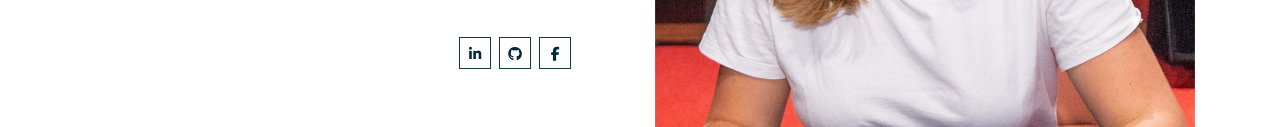
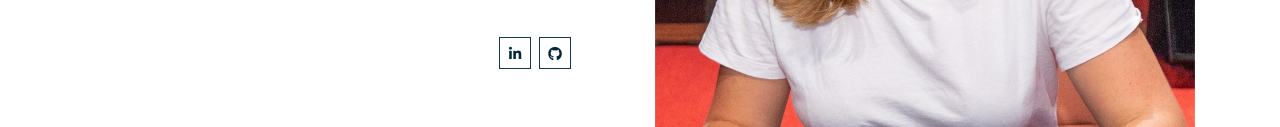
Before and after one commit to louky123/mywebsite, a plain HTML site: page index.html in a window 1280 px wide. Shown: the part 425-552 px from the top of the page. Drawn offline with nearby package versions, Linux system fonts and the light colour scheme.

Commit message:
Update index.html

```diff
--- a/index.html
+++ b/index.html
@@ -78,7 +78,7 @@
 
 				<li class="linkedin animated bounceIn wow delay-04s animated" style="visibility: visible; animation-name: bounceIn;"><a href="https://linkedin.com/in/louky-schutte-347258162"><i class="fa fa-linkedin"></i></a></li>
 				<li class="github animated bounceIn wow delay-05s animated" style="visibility: visible; animation-name: bounceIn;"><a href="https://github.com/louky123"><i class="fa fa-github"></i></a></li>
-			    <li class="facebook animated bounceIn wow delay-03s animated" style="visibility: visible; animation-name: bounceIn;"><a href="https://www.facebook.com/louky.schutte"><i class="fa fa-facebook"></i></a></li>
+
 			  </ul>
 			  </div>
           </div>
```
